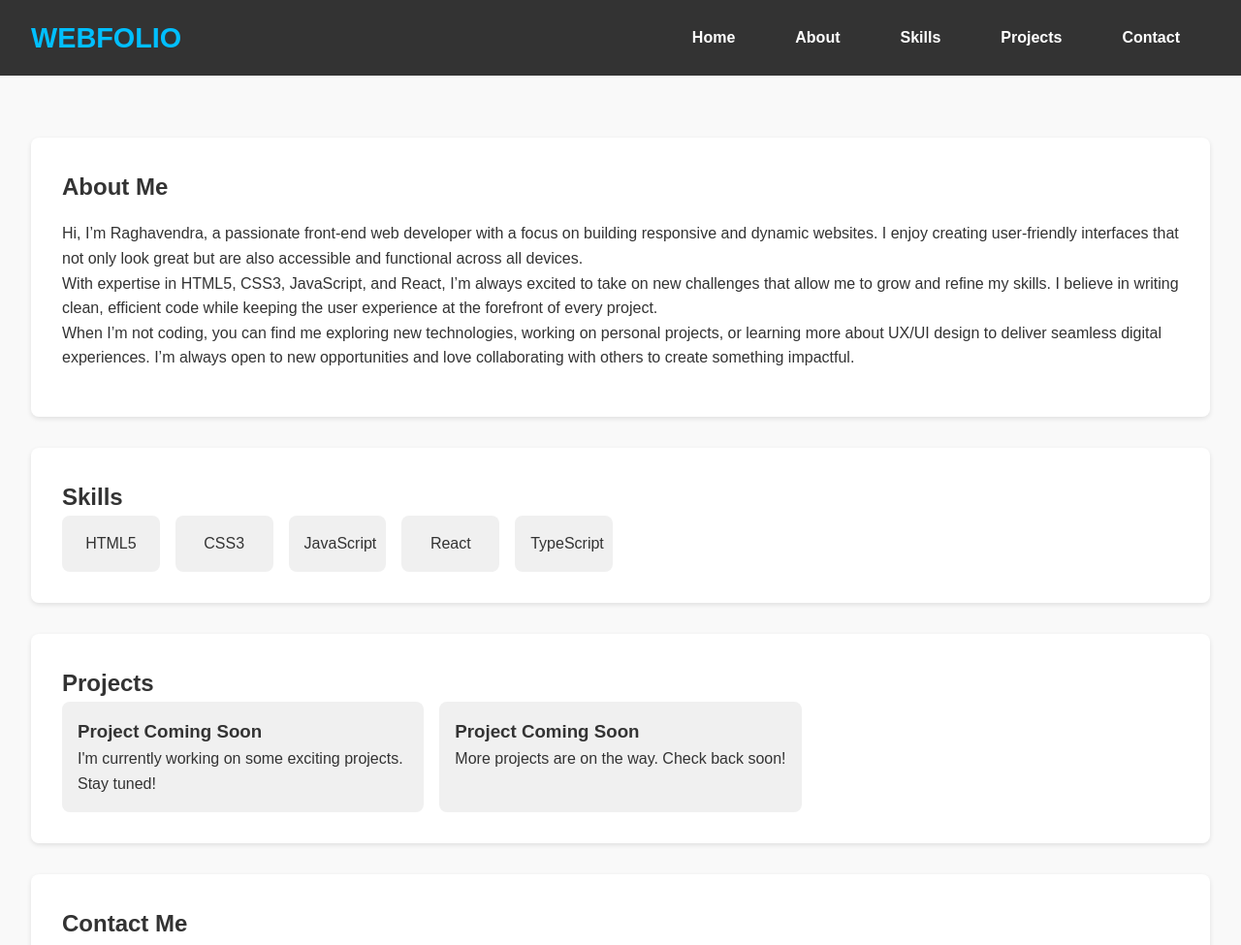
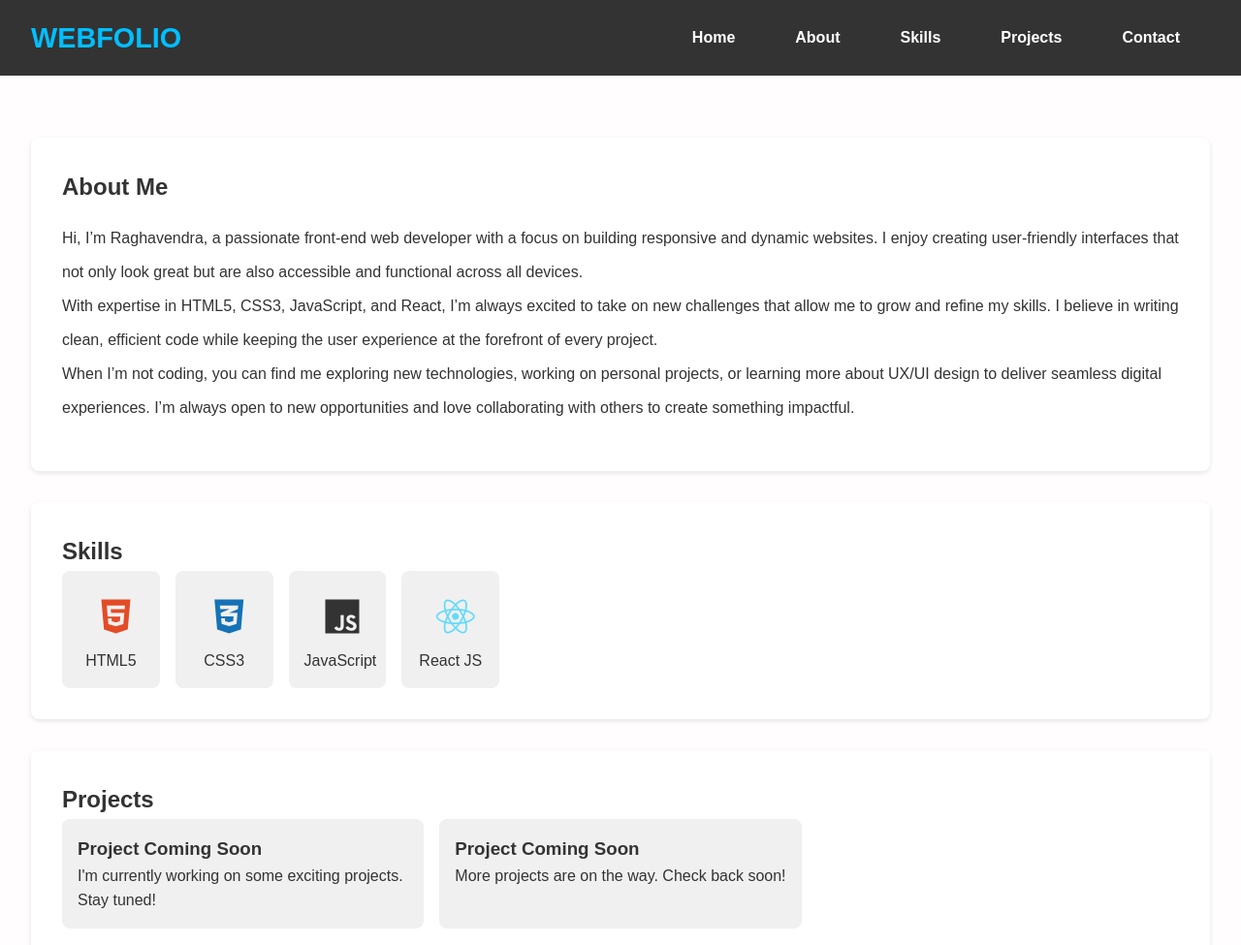
Before and after one commit to raghu1827/Web-Dev-Beginner, a plain HTML site: page Project1/index.html in a window 1280 px wide. Shown: the top 975 px of the page at 97% size. Drawn offline with Linux system fonts and the light colour scheme.

Commit message:
Add files via upload

```diff
--- a/Project1/index.html
+++ b/Project1/index.html
@@ -3,8 +3,16 @@
   <head>
     <meta charset="UTF-8" />
     <meta name="viewport" content="width=device-width, initial-scale=1.0" />
+    <meta
+      name="description"
+      content="A portfolio showcasing Raghavendra's web development skills, projects, and contact information."
+    />
     <title>WebFolio</title>
     <link rel="stylesheet" href="style.css" />
+    <link
+      rel="stylesheet"
+      href="https://cdnjs.cloudflare.com/ajax/libs/font-awesome/6.0.0-beta3/css/all.min.css"
+    />
   </head>
   <body>
     <!-- Header-->
@@ -57,28 +65,30 @@
         <div class="skills-grid">
           <div class="skill">
             <i class="devicon-html5-plain" aria-hidden="true"></i>
-            <!-- Icon for HTML -->
+            <!-- Icon for HTML5 -->
+            <i class="fab fa-html5" aria-label="HTML5"></i>
             <p>HTML5</p>
           </div>
+
           <div class="skill">
             <i class="devicon-css3-plain" aria-hidden="true"></i>
-            <!-- Icon for CSS -->
+            <!-- Icon for CSS3 -->
+            <i class="fab fa-css3-alt" aria-label="CSS3"></i>
             <p>CSS3</p>
           </div>
+
           <div class="skill">
             <i class="devicon-javascript-plain" aria-hidden="true"></i>
             <!-- Icon for JavaScript -->
+            <i class="fab fa-js" aria-label="JavaScript"></i>
             <p>JavaScript</p>
           </div>
+
           <div class="skill">
-            <i class="devicon-react-original" aria-hidden="true"></i>
-            <!-- Icon for React -->
-            <p>React</p>
-          </div>
-          <div class="skill">
-            <i class="devicon-typescript-plain" aria-hidden="true"></i>
-            <!-- Icon for TypeScript -->
-            <p>TypeScript</p>
+            <i class="devicon-reactjs-original" aria-hidden="true"></i>
+            <!-- Icon for React js -->
+            <i class="fab fa-react" aria-label="Reactjs"></i>
+            <p>React JS</p>
           </div>
           <!-- Add more skills here as needed -->
         </div>
--- a/Project1/style.css
+++ b/Project1/style.css
@@ -4,12 +4,15 @@
   padding: 0;
   box-sizing: border-box;
 }
+html {
+  scroll-behavior: smooth;
+}
 
 /* General Body Styling */
 body {
   font-family: Arial, sans-serif;
   line-height: 1.6;
-  background-color: #f9f9f9;
+  background-color: #fffdfd;
   color: #333;
 }
 
@@ -33,10 +36,9 @@ header {
 }
 
 /* Navigation Styling */
-nav {
+/* nav {
   display: flex;
-  font-weight: bold;
-}
+} */
 
 nav ul {
   list-style-type: none;
@@ -53,6 +55,7 @@ nav a {
   padding: 0.5rem 1rem;
   transition: background-color 0.3s, transform 0.3s;
   border-radius: 5px;
+  font-weight: bold;
 }
 
 nav a:hover {
@@ -82,6 +85,7 @@ section:hover {
 /* About Section */
 .about-content {
   margin: 1rem 0;
+  line-height: 35px;
 }
 
 /* Skills Section */
@@ -89,6 +93,24 @@ section:hover {
   display: grid;
   grid-template-columns: repeat(auto-fill, minmax(100px, 1fr));
   gap: 1rem;
+}
+
+/* Styling the icons */
+i {
+  font-size: 40px;
+  margin: 5px;
+}
+.fa-html5 {
+  color: #e34c26;
+}
+.fa-css3-alt {
+  color: #1572b6;
+}
+.fa-react {
+  color: #61dafb;
+}
+.devicon-java-plain {
+  color: #5382a1;
 }
 
 .skill {
```
